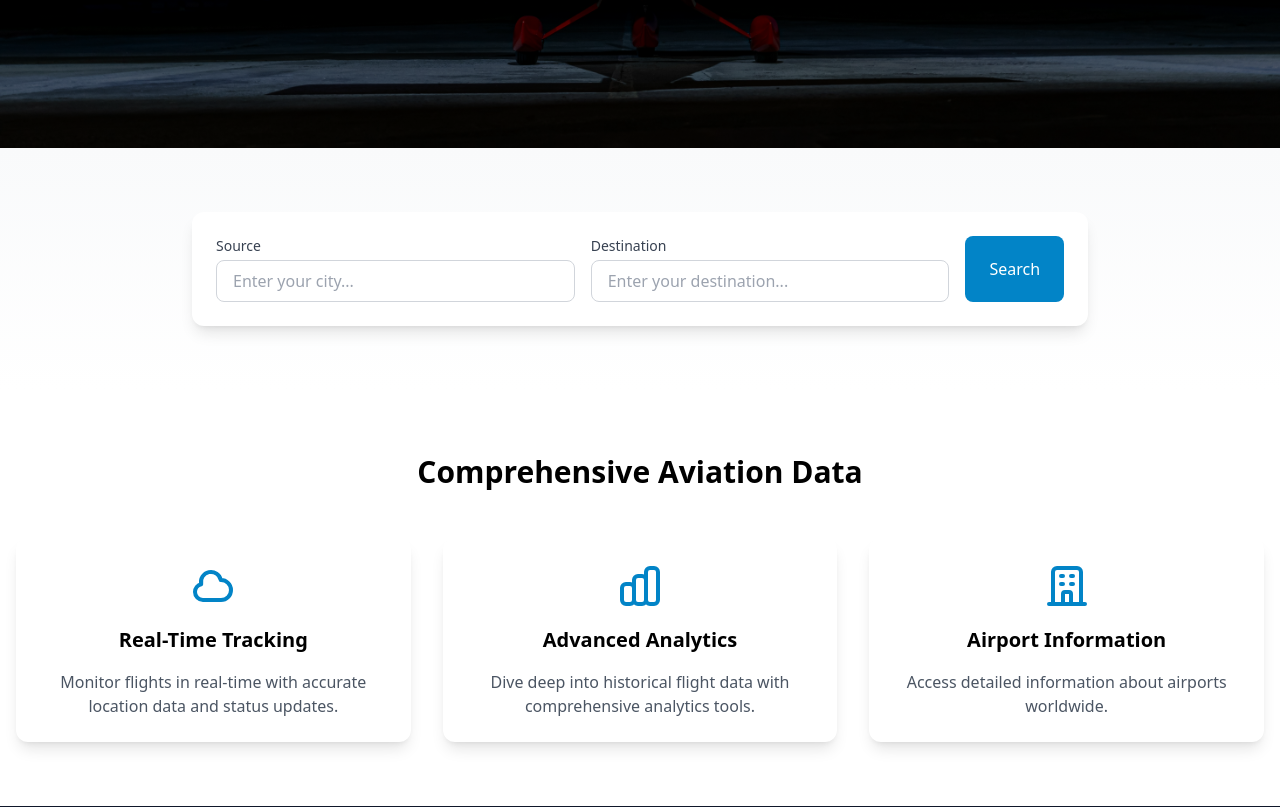
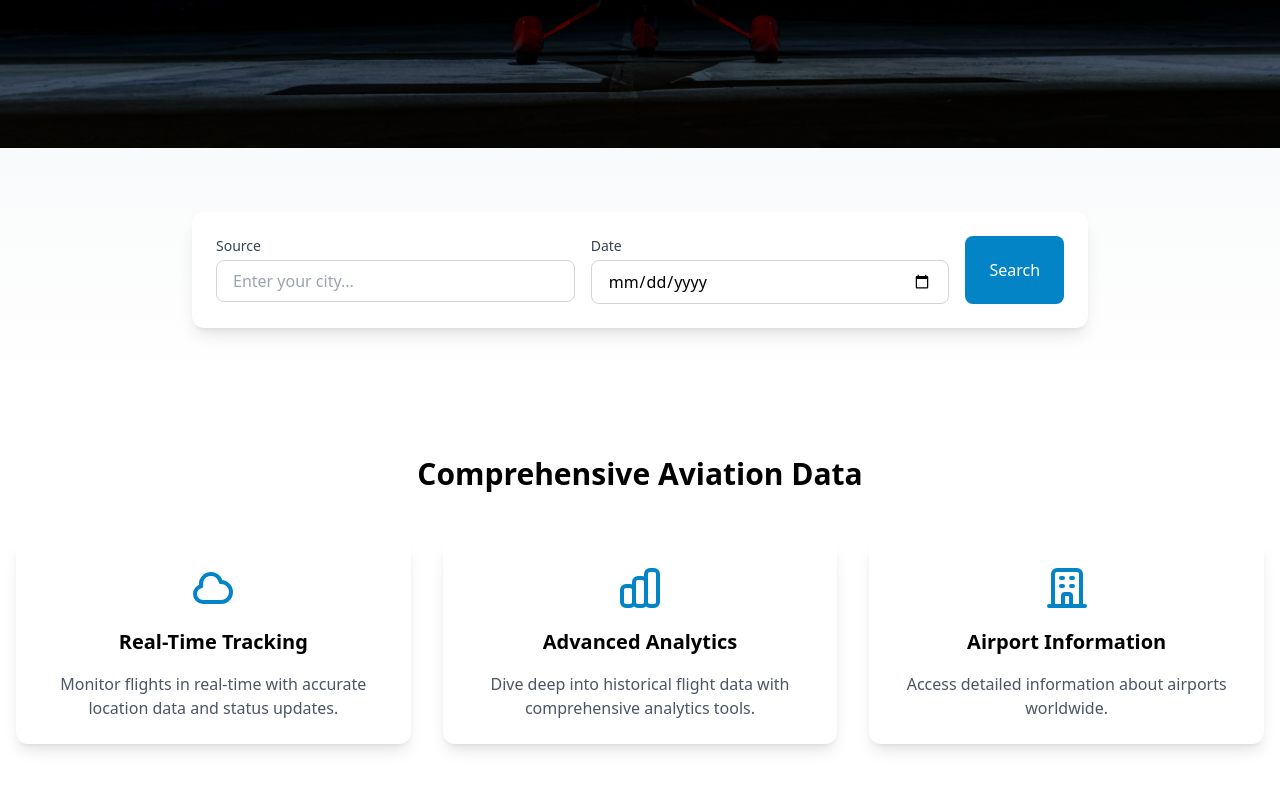
Before and after one commit to QASIM-LOKHANDWALA/FlightLens, a Django app: page / in a window 1280 px wide. Shown: the part 652-1459 px from the top of the page. Run offline with Django 5.2, Linux system fonts and the light colour scheme; some libraries are stand-ins or nearby versions.

Commit message:
Change Form In Landing Page

```diff
--- a/templates/landing_page.html
+++ b/templates/landing_page.html
@@ -45,7 +45,8 @@
       <div
         class="bg-white rounded-xl shadow-lg p-6 hover:shadow-xl transition-shadow duration-300"
       >
-        <div class="flex flex-col md:flex-row gap-4">
+        <form action="" method="post">
+          <div class="flex flex-col md:flex-row gap-4">
           <div class="flex-1">
             <label class="block text-sm font-medium text-gray-700 mb-1"
               >Source</label
@@ -57,14 +58,8 @@
             />
           </div>
           <div class="flex-1">
-            <label class="block text-sm font-medium text-gray-700 mb-1"
-              >Destination</label
-            >
-            <input
-              type="text"
-              class="w-full px-4 py-2 border border-gray-300 rounded-lg focus:ring-2 focus:ring-sky-500 focus:border-sky-500 transition-shadow duration-300"
-              placeholder="Enter your destination..."
-            />
+            <label class="block text-sm font-medium text-gray-700 mb-1">Date</label>
+            <input type="date" class="w-full px-4 py-2 border border-gray-300 rounded-lg focus:ring-2 focus:ring-sky-500 focus:border-sky-500">
           </div>
           <button
             class="bg-sky-600 text-white px-6 py-2 rounded-lg hover:bg-sky-700 transition-colors duration-300 mt-6 md:mt-0 focus:outline-none focus:ring-2 focus:ring-sky-500 focus:ring-offset-2"
@@ -72,6 +67,7 @@
             Search
           </button>
         </div>
+        </form>
       </div>
     </div>
   </div>
```
